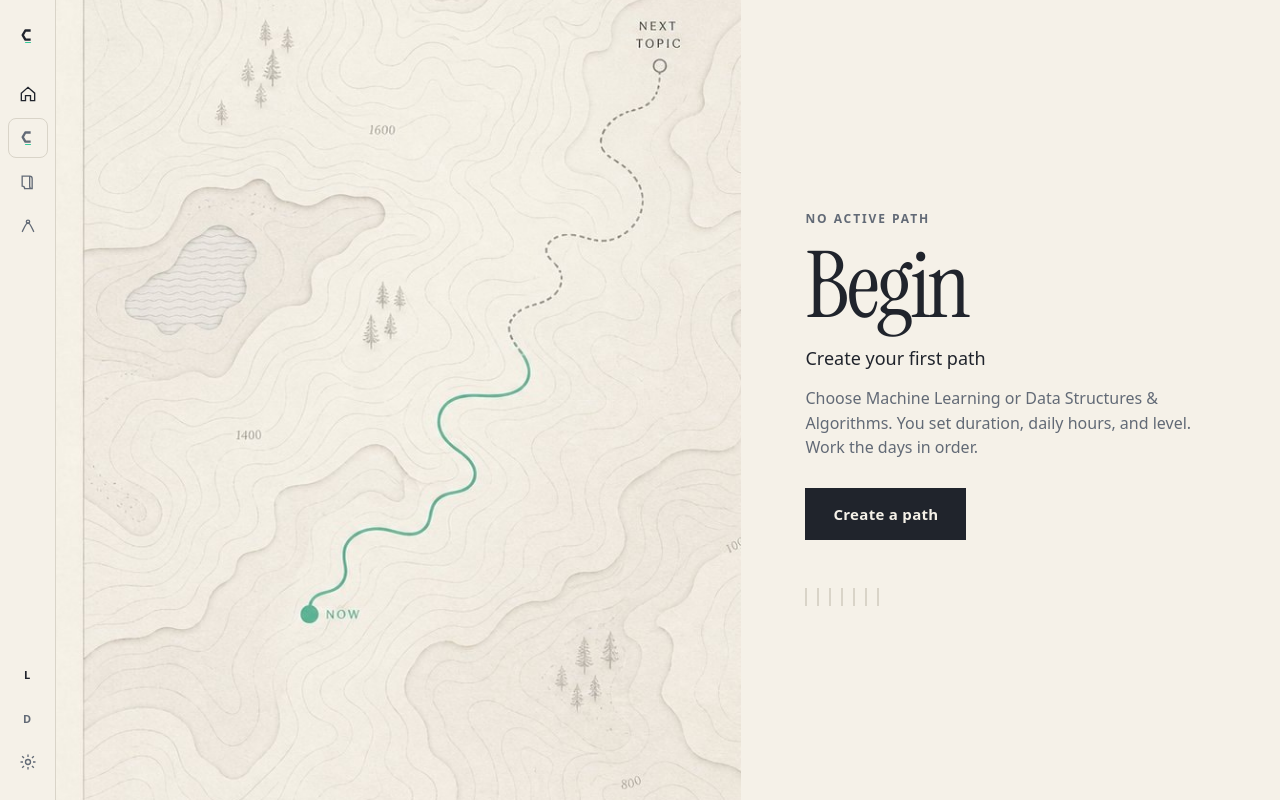
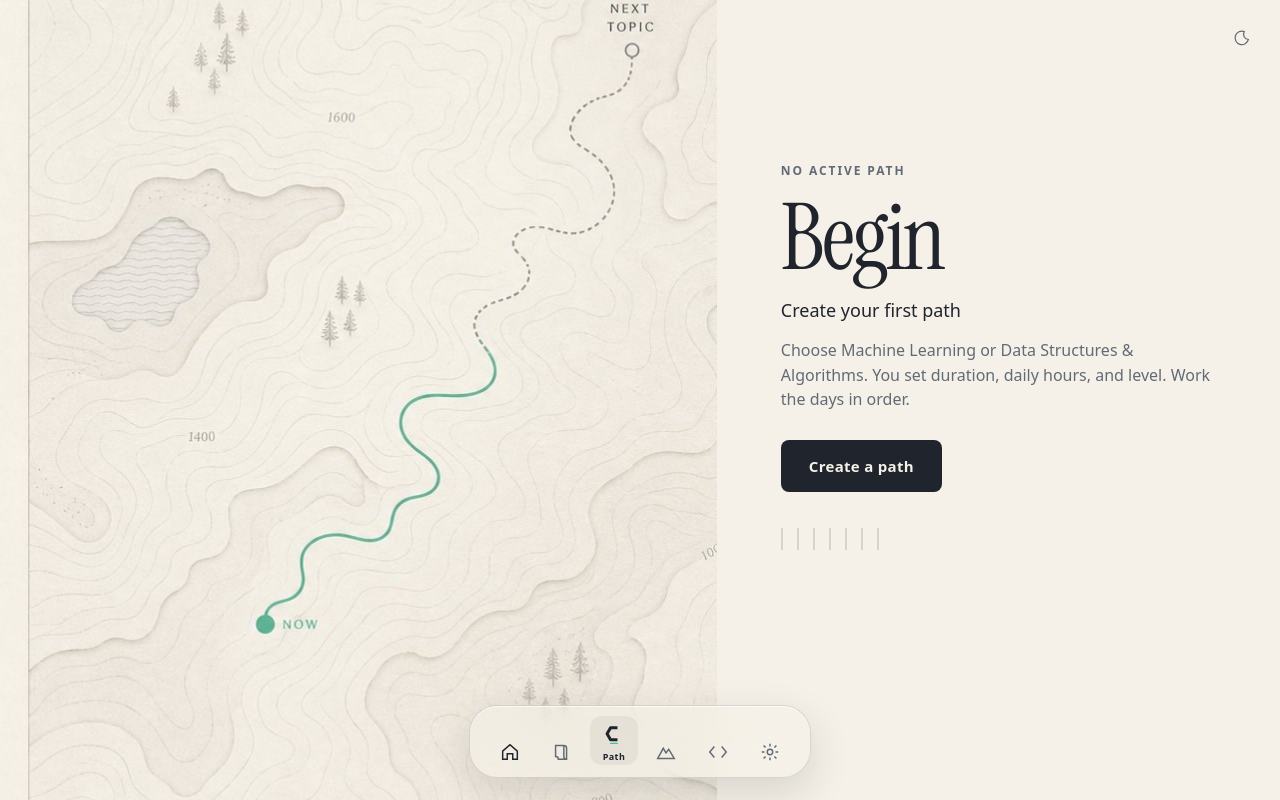
Before and after one commit to sanskrutishelke991/CodeLAbX, a Django app: page /dashboard/ in a window 1280 px wide. Run offline with Django 5.2, Linux system fonts and the light colour scheme; the visitor is signed in with stand-in values (Sample User, id 1); data comes from the database, SQL or seed files in the repository; data that the repository does not hold is empty; parts of the project's set-up code (start-up, migrations or seed data) failed here and were passed over.

Commit message:
Ship V2 atlas dashboard glass dock and path switcher.

```diff
--- a/static/css/v2/dashboard.css
+++ b/static/css/v2/dashboard.css
@@ -8,6 +8,9 @@
   --mint:#35C99A; --mint-ink:#1F7A5C; --amber:#E5A93D;
   --cta:#20242C; --cta-ink:#F5F1E8; --line:#D9D4C8;
   --map:url("../../brand/dash-map-light.jpg");
+  --dock:rgba(245,241,232,.58); --dock-line:rgba(32,36,44,.14);
+  --dock-glow:rgba(32,36,44,.14); --dock-spec:rgba(255,255,255,.7);
+  --path-tile:rgba(32,36,44,.06);
   --font-display:"Instrument Serif","Newsreader",Georgia,serif;
   --font-ui:system-ui,-apple-system,"Segoe UI",Arial,sans-serif;
 }
@@ -15,13 +18,16 @@
   --canvas:#0B0D12; --ink:#F3F0E8; --muted:#A5ACB8; --faint:#7A818C;
   --mint-ink:#7CE0BC; --cta:#F3F0E8; --cta-ink:#0B0D12; --line:#30343A;
   --map:url("../../brand/dash-map-dark.jpg");
+  --dock:rgba(17,21,28,.52); --dock-line:rgba(243,240,232,.16);
+  --dock-glow:rgba(0,0,0,.48); --dock-spec:rgba(255,255,255,.12);
+  --path-tile:rgba(243,240,232,.08);
 }
 *{box-sizing:border-box;margin:0;padding:0}
 html,body{height:100%}
 body{
-  display:grid;grid-template-columns:56px 1.12fr .88fr;grid-template-rows:1fr auto;
-  min-height:100vh;background:var(--canvas);color:var(--ink);font-family:var(--font-ui);
-  -webkit-font-smoothing:antialiased
+  display:grid;grid-template-columns:minmax(0,1.12fr) minmax(0,.88fr);grid-template-rows:1fr;
+  min-height:100vh;min-height:100dvh;background:var(--canvas);color:var(--ink);
+  font-family:var(--font-ui);-webkit-font-smoothing:antialiased;overflow:hidden
 }
 a{color:inherit;text-decoration:none}
 button{font:inherit;color:inherit;background:none;border:0;cursor:pointer}
@@ -29,31 +35,29 @@ button{font:inherit;color:inherit;background:none;border:0;cursor:pointer}
 .sr{position:absolute;width:1px;height:1px;overflow:hidden;clip:rect(0 0 0 0)}
 svg{display:block}
 
-.rail{
-  grid-row:1 / 3;display:flex;flex-direction:column;align-items:center;gap:4px;
-  padding:16px 6px 18px;border-right:1px solid var(--line)
+.theme-btn{
+  position:fixed;top:18px;right:18px;z-index:30;
+  width:40px;height:40px;display:grid;place-items:center;
+  color:var(--muted);border-radius:8px
 }
-.rail-mark{width:36px;height:36px;margin-bottom:14px;color:var(--ink)}
-.rail a,.rail button{
-  width:40px;height:40px;display:grid;place-items:center;border-radius:8px;color:var(--muted)
-}
-.rail a svg,.rail button svg{width:20px;height:20px}
-.rail a:hover,.rail button:hover,.rail a[aria-current="page"]{color:var(--ink)}
-.rail-dial{border:1px solid var(--line)}
-.rail-gap{flex:1}
-.theme-btn{font-size:11px;font-weight:700;letter-spacing:.06em;color:var(--faint)}
-.theme-btn[aria-pressed="true"]{color:var(--ink)}
+.theme-btn:hover{color:var(--ink)}
+.theme-btn svg{width:18px;height:18px}
+[data-theme="light"] .i-sun{display:none}
+[data-theme="dark"] .i-moon{display:none}
 
 .map{
-  background:var(--canvas) var(--map) center / cover no-repeat;min-height:0
+  background:var(--canvas) var(--map) center / cover no-repeat;
+  min-height:0;min-width:0
 }
 
 .sheet{
   display:flex;flex-direction:column;justify-content:center;
-  padding:56px clamp(28px,5vw,64px) 40px;min-height:0
+  padding:48px clamp(28px,5vw,64px) 136px;
+  min-height:0;min-width:0;overflow:auto
 }
 .kicker{
-  font-size:12px;font-weight:650;letter-spacing:.16em;text-transform:uppercase;color:var(--muted);margin-bottom:18px
+  font-size:12px;font-weight:650;letter-spacing:.16em;text-transform:uppercase;
+  color:var(--muted);margin-bottom:18px
 }
 h1{
   font-family:var(--font-display);font-size:clamp(56px,8vw,92px);font-weight:400;
@@ -64,14 +68,69 @@ h1{
 .btn{
   display:inline-flex;align-items:center;justify-content:center;
   min-height:52px;padding:0 28px;background:var(--cta);color:var(--cta-ink);
-  font-size:15px;font-weight:600;letter-spacing:.02em;width:fit-content
+  font-size:15px;font-weight:600;letter-spacing:.02em;width:fit-content;border-radius:8px
 }
 .btn:hover,.btn:focus-visible{box-shadow:0 0 0 4px rgba(53,201,154,.4)}
-.week{display:flex;gap:10px;margin-top:48px}
-.week i{width:2px;height:18px;background:var(--line);display:block}
-.week i.on{background:var(--mint);height:22px}
 
-.tabs{display:none}
+.paths{max-width:28em;margin-top:36px}
+.paths-kicker{
+  font-size:11px;font-weight:650;letter-spacing:.16em;text-transform:uppercase;
+  color:var(--faint);margin-bottom:10px
+}
+.path-row{
+  display:flex;justify-content:space-between;align-items:baseline;gap:16px;
+  width:100%;padding:10px 0 10px 14px;border-left:2px solid transparent;
+  color:var(--muted);text-align:left
+}
+.path-row:hover{color:var(--ink)}
+.path-row.on{border-left-color:var(--mint);color:var(--ink)}
+.path-name{font-size:15px;font-weight:550}
+.path-meta{font-size:13px;color:var(--faint);white-space:nowrap}
+.path-row.on .path-meta{color:var(--mint-ink)}
+.path-new{
+  display:inline-block;margin-top:10px;font-size:13px;color:var(--faint)
+}
+.path-new:hover{color:var(--ink);text-decoration:underline}
+
+.week{display:flex;gap:14px;align-items:flex-end;margin-top:36px}
+.week i{width:2px;height:22px;background:var(--line);display:block}
+.week i.on{background:var(--mint);height:28px}
+
+.dock{
+  position:fixed;left:50%;bottom:22px;transform:translateX(-50%);
+  z-index:40;display:flex;align-items:flex-end;gap:4px;
+  padding:10px 16px 12px;border-radius:28px;
+  background:rgba(17,21,28,.88);border:1px solid var(--dock-line);
+  box-shadow:0 14px 40px var(--dock-glow), inset 0 1px 0 var(--dock-spec)
+}
+@supports ((backdrop-filter:blur(16px)) or (-webkit-backdrop-filter:blur(16px))){
+  .dock{
+    background:var(--dock);
+    -webkit-backdrop-filter:blur(18px) saturate(1.25);
+    backdrop-filter:blur(18px) saturate(1.25)
+  }
+}
+.dock-i{
+  --s:1;
+  position:relative;width:48px;min-height:48px;padding:0 0 2px;
+  display:flex;flex-direction:column;align-items:center;justify-content:flex-end;
+  color:var(--muted);border-radius:12px;
+  transform:translateY(calc((var(--s) - 1) * -16px)) scale(var(--s));
+  transform-origin:50% 100%
+}
+.dock-i svg{width:22px;height:22px}
+.dock-i:hover,.dock-i[aria-current="page"]{color:var(--ink)}
+.dock-i.mob{display:none}
+.dock-cap{
+  display:none;margin-top:4px;font-size:9px;font-weight:650;
+  letter-spacing:.04em;color:var(--muted);line-height:1;white-space:nowrap
+}
+.dock-path{
+  color:var(--ink);background:var(--path-tile);width:48px;min-height:48px;
+  justify-content:center;padding:6px 0 4px
+}
+.dock-path svg{width:26px;height:26px}
+.dock-path .dock-cap{display:block;color:var(--ink)}
 
 .dial-back{
   position:fixed;inset:0;z-index:80;display:grid;place-items:center;padding:24px;
--- a/static/js/v2/dashboard.js
+++ b/static/js/v2/dashboard.js
@@ -3,21 +3,61 @@
   var root = document.documentElement;
   var back = document.getElementById("dial-back");
   var closeBtn = document.getElementById("dial-close");
-  var openers = [document.getElementById("open-dial"), document.getElementById("tab-dial")];
-  var tl = document.getElementById("tl");
-  var td = document.getElementById("td");
+  var openDialBtn = document.getElementById("open-dial");
+  var tog = document.getElementById("theme-toggle");
+  var dock = document.getElementById("dock");
+  var kicker = document.getElementById("day-kicker");
+  var heading = document.getElementById("day-h");
+  var lede = document.getElementById("day-lede");
+  var cont = document.getElementById("continue");
+  var rows = document.querySelectorAll(".path-row");
 
   function theme(t) {
     root.setAttribute("data-theme", t);
-    if (tl) tl.setAttribute("aria-pressed", t === "light" ? "true" : "false");
-    if (td) td.setAttribute("aria-pressed", t === "dark" ? "true" : "false");
+    if (tog) {
+      tog.setAttribute(
+        "aria-label",
+        t === "dark" ? "Switch to light theme" : "Switch to dark theme"
+      );
+    }
     try { localStorage.setItem("codelabx-v2-theme", t); } catch (e) {}
   }
-  if (tl) tl.addEventListener("click", function () { theme("light"); });
-  if (td) td.addEventListener("click", function () { theme("dark"); });
+  if (tog) {
+    tog.addEventListener("click", function () {
+      theme(root.getAttribute("data-theme") === "dark" ? "light" : "dark");
+    });
+  }
   var start = "light";
   try { start = localStorage.getItem("codelabx-v2-theme") || start; } catch (e) {}
   theme(start === "dark" ? "dark" : "light");
+
+  function selectPath(row) {
+    if (!row) return;
+    rows.forEach(function (r) {
+      r.classList.toggle("on", r === row);
+      r.setAttribute("aria-current", r === row ? "true" : "false");
+    });
+    if (kicker) kicker.textContent = row.getAttribute("data-kicker") || "";
+    var day = row.getAttribute("data-day") || "";
+    if (heading) heading.textContent = day ? "Day " + day : heading.textContent;
+    if (lede) lede.textContent = row.getAttribute("data-title") || "";
+    if (cont) {
+      var href = row.getAttribute("data-href");
+      if (href) cont.setAttribute("href", href);
+    }
+    try { sessionStorage.setItem("codelabx-v2-path", row.getAttribute("data-id") || ""); } catch (e) {}
+  }
+  rows.forEach(function (row) {
+    row.addEventListener("click", function () { selectPath(row); });
+  });
+  try {
+    var saved = sessionStorage.getItem("codelabx-v2-path");
+    if (saved) {
+      rows.forEach(function (row) {
+        if (row.getAttribute("data-id") === saved) selectPath(row);
+      });
+    }
+  } catch (e) {}
 
   function openDial() {
     if (!back) return;
@@ -27,10 +67,9 @@
   function closeDial() {
     if (!back) return;
     back.hidden = true;
+    if (openDialBtn) openDialBtn.focus();
   }
-  openers.forEach(function (el) {
-    if (el) el.addEventListener("click", openDial);
-  });
+  if (openDialBtn) openDialBtn.addEventListener("click", openDial);
   if (closeBtn) closeBtn.addEventListener("click", closeDial);
   if (back) {
     back.addEventListener("mousedown", function (e) {
@@ -40,4 +79,36 @@
   document.addEventListener("keydown", function (e) {
     if (e.key === "Escape") closeDial();
   });
+
+  function reduceMotion() {
+    return window.matchMedia("(prefers-reduced-motion: reduce)").matches;
+  }
+  function isMobile() {
+    return window.matchMedia("(max-width: 880px)").matches;
+  }
+  function resetDock() {
+    if (!dock) return;
+    var icons = dock.querySelectorAll(".dock-i");
+    for (var i = 0; i < icons.length; i++) icons[i].style.setProperty("--s", "1");
+  }
+  function magnify(ev) {
+    if (!dock || reduceMotion() || isMobile()) return;
+    var icons = dock.querySelectorAll(".dock-i");
+    for (var i = 0; i < icons.length; i++) {
+      var icon = icons[i];
+      if (!icon.getClientRects().length) continue;
+      var rect = icon.getBoundingClientRect();
+      var dist = Math.abs(ev.clientX - (rect.left + rect.width / 2));
+      var t = Math.min(1, dist / 110);
+      var scale = t === 1 ? 1 : 1 + 0.72 * Math.cos(t * Math.PI / 2);
+      icon.style.setProperty("--s", String(scale));
+    }
+  }
+  if (dock) {
+    dock.addEventListener("mousemove", magnify);
+    dock.addEventListener("mouseleave", resetDock);
+  }
+  window.addEventListener("resize", function () {
+    if (isMobile() || reduceMotion()) resetDock();
+  });
 })();
--- a/templates/dashboard/home.html
+++ b/templates/dashboard/home.html
@@ -6,40 +6,15 @@
 <meta name="viewport" content="width=device-width, initial-scale=1.0">
 <title>CodeLabX — Home</title>
 <link rel="icon" href="{% static 'brand/favicon.svg' %}">
-<link rel="stylesheet" href="{% static 'css/v2/dashboard.css' %}?v=1">
+<link rel="stylesheet" href="{% static 'css/v2/dashboard.css' %}?v=2">
 </head>
 <body>
 <a class="sr" href="#day">Skip to today</a>
 
-<aside class="rail" aria-label="Primary">
-  <a class="rail-mark" href="{% url 'dashboard:home' %}" aria-label="CodeLabX home" aria-current="page">
-    <svg viewBox="0 0 128 128" aria-hidden="true">
-      <path fill="none" stroke="currentColor" stroke-width="15" stroke-linejoin="round" d="M81 87.44 L47 87.44 L30 58 L47 28.56 L81 28.56"/>
-      <rect x="44" y="102" width="40" height="6" rx="3" fill="#35C99A"/>
-    </svg>
-  </a>
-  <a href="{% url 'dashboard:home' %}" title="Home" aria-current="page">
-    <svg viewBox="0 0 24 24" aria-hidden="true"><path fill="none" stroke="currentColor" stroke-width="1.6" d="M4 11 L12 4 L20 11 V20 H15 V14 H9 V20 H4 Z"/></svg>
-  </a>
-  <button type="button" class="rail-dial" id="open-dial" title="Path Dial" aria-haspopup="dialog" aria-controls="dial">
-    <svg viewBox="0 0 128 128" aria-hidden="true">
-      <path fill="none" stroke="currentColor" stroke-width="15" stroke-linejoin="round" d="M81 87.44 L47 87.44 L30 58 L47 28.56 L81 28.56"/>
-      <rect x="44" y="102" width="40" height="6" rx="3" fill="#35C99A"/>
-    </svg>
-  </button>
-  <a href="{% url 'content:library' %}" title="Learn">
-    <svg viewBox="0 0 24 24" aria-hidden="true"><path fill="none" stroke="currentColor" stroke-width="1.6" d="M5 5 H14 A3 3 0 0 1 17 8 V20 H8 A3 3 0 0 0 5 17 Z M14 5 V17 A3 3 0 0 0 17 20"/></svg>
-  </a>
-  <a href="{% url 'learning:roadmaps' %}" title="Roadmaps">
-    <svg viewBox="0 0 24 24" aria-hidden="true"><path fill="none" stroke="currentColor" stroke-width="1.6" d="M5 19 C8 13 10 8 12 8 C14 8 16 13 19 19"/><circle cx="12" cy="7" r="2" fill="none" stroke="currentColor" stroke-width="1.6"/></svg>
-  </a>
-  <span class="rail-gap"></span>
-  <button type="button" id="tl" class="theme-btn" title="Light">L</button>
-  <button type="button" id="td" class="theme-btn" title="Dark">D</button>
-  <a href="{% url 'accounts:settings' %}" title="Settings">
-    <svg viewBox="0 0 24 24" aria-hidden="true"><circle cx="12" cy="12" r="3" fill="none" stroke="currentColor" stroke-width="1.6"/><path fill="none" stroke="currentColor" stroke-width="1.6" d="M12 3 V6 M12 18 V21 M3 12 H6 M18 12 H21 M5 5 L7.2 7.2 M16.8 16.8 L19 19 M19 5 L16.8 7.2 M7.2 16.8 L5 19"/></svg>
-  </a>
-</aside>
+<button type="button" class="theme-btn" id="theme-toggle" title="Switch theme" aria-label="Switch to dark theme">
+  <svg class="i-moon" viewBox="0 0 24 24" aria-hidden="true"><path fill="none" stroke="currentColor" stroke-width="1.6" d="M15 3.5 A9 9 0 1 0 20.5 14 A7 7 0 0 1 15 3.5 Z"/></svg>
+  <svg class="i-sun" viewBox="0 0 24 24" aria-hidden="true"><circle cx="12" cy="12" r="4" fill="none" stroke="currentColor" stroke-width="1.6"/><path fill="none" stroke="currentColor" stroke-width="1.6" d="M12 3 V5 M12 19 V21 M3 12 H5 M19 12 H21 M5.6 5.6 L7 7 M17 17 L18.4 18.4 M18.4 5.6 L17 7 M7 17 L5.6 18.4"/></svg>
+</button>
 
 <section class="map" aria-hidden="true"></section>
 
@@ -47,23 +22,43 @@
 {% if roadmaps %}
   {% with rm=roadmaps.0 %}
   {% with nxt=rm.completed_days|add:1 %}
-  <p class="kicker">{{ rm.get_topic_display }} · {{ rm.daily_hours }} h</p>
-  <h1>Day {% if nxt > rm.total_days %}{{ rm.total_days }}{% else %}{{ nxt }}{% endif %}</h1>
-  <p class="lede">{{ rm.title }}</p>
+  <p class="kicker" id="day-kicker">{{ rm.get_topic_display }} · {{ rm.daily_hours }} h</p>
+  <h1 id="day-h">Day {% if nxt > rm.total_days %}{{ rm.total_days }}{% else %}{{ nxt }}{% endif %}</h1>
+  <p class="lede" id="day-lede">{{ rm.title }}</p>
   <p class="body">This is the next unfinished day on the path you set. Daily hours and level stay the ones you chose. A later proposal does not rewrite this route until you approve it.</p>
   {% if nxt > rm.total_days %}
-  <a class="btn" href="{% url 'learning:roadmap_detail' rm.id %}">Continue</a>
+  <a class="btn" id="continue" href="{% url 'learning:roadmap_detail' rm.id %}">Continue</a>
   {% else %}
-  <a class="btn" href="{% url 'learning:day_detail' rm.id nxt %}">Continue</a>
+  <a class="btn" id="continue" href="{% url 'learning:day_detail' rm.id nxt %}">Continue</a>
   {% endif %}
   {% endwith %}
   {% endwith %}
+
+  <div class="paths" aria-label="Current path">
+    <p class="paths-kicker">Current path</p>
+    {% for rm in roadmaps %}
+    {% with nxt=rm.completed_days|add:1 %}
+    <button type="button"
+      class="path-row{% if forloop.first %} on{% endif %}"
+      {% if forloop.first %}aria-current="true"{% else %}aria-current="false"{% endif %}
+      data-id="{{ rm.id }}"
+      data-day="{% if nxt > rm.total_days %}{{ rm.total_days }}{% else %}{{ nxt }}{% endif %}"
+      data-kicker="{{ rm.get_topic_display }} · {{ rm.daily_hours }} h"
+      data-title="{{ rm.title }}"
+      data-href="{% if nxt > rm.total_days %}{% url 'learning:roadmap_detail' rm.id %}{% else %}{% url 'learning:day_detail' rm.id nxt %}{% endif %}">
+      <span class="path-name">{{ rm.get_topic_display }}</span>
+      <span class="path-meta">Day {% if nxt > rm.total_days %}{{ rm.total_days }}{% else %}{{ nxt }}{% endif %} · {{ rm.daily_hours }} h</span>
+    </button>
+    {% endwith %}
+    {% endfor %}
+    <a class="path-new" href="{% url 'learning:roadmap_create' %}">Create another path</a>
+  </div>
 {% else %}
-  <p class="kicker">No active path</p>
-  <h1>Begin</h1>
-  <p class="lede">Create your first path</p>
+  <p class="kicker" id="day-kicker">No active path</p>
+  <h1 id="day-h">Begin</h1>
+  <p class="lede" id="day-lede">Create your first path</p>
   <p class="body">Choose Machine Learning or Data Structures &amp; Algorithms. You set duration, daily hours, and level. Work the days in order.</p>
-  <a class="btn" href="{% url 'learning:roadmap_create' %}">Create a path</a>
+  <a class="btn" id="continue" href="{% url 'learning:roadmap_create' %}">Create a path</a>
 {% endif %}
 
   <div class="week" aria-label="This week">
@@ -75,12 +70,42 @@
   </div>
 </section>
 
-<nav class="tabs" aria-label="Mobile">
-  <a href="{% url 'dashboard:home' %}" aria-current="page">Home</a>
-  <a href="{% url 'content:library' %}">Learn</a>
-  <button type="button" id="tab-dial" aria-haspopup="dialog">Path</button>
-  <a href="{% url 'progress:analytics' %}">Progress</a>
-  <a href="{% url 'accounts:settings' %}">More</a>
+<nav class="dock" id="dock" aria-label="Primary">
+  <a class="dock-i" href="{% url 'dashboard:home' %}" title="Home" aria-current="page">
+    <svg viewBox="0 0 24 24" aria-hidden="true"><path fill="none" stroke="currentColor" stroke-width="1.6" d="M4 11 L12 4 L20 11 V20 H15 V14 H9 V20 H4 Z"/></svg>
+    <span class="dock-cap">Home</span>
+  </a>
+  <a class="dock-i" href="{% url 'content:library' %}" title="Learn">
+    <svg viewBox="0 0 24 24" aria-hidden="true"><path fill="none" stroke="currentColor" stroke-width="1.6" d="M5 5 H14 A3 3 0 0 1 17 8 V20 H8 A3 3 0 0 0 5 17 Z M14 5 V17 A3 3 0 0 0 17 20"/></svg>
+    <span class="dock-cap">Learn</span>
+  </a>
+  <button type="button" class="dock-i dock-path" id="open-dial" title="Path Dial" aria-haspopup="dialog" aria-controls="dial">
+    <svg viewBox="0 0 128 128" aria-hidden="true">
+      <path fill="none" stroke="currentColor" stroke-width="15" stroke-linejoin="round" d="M81 87.44 L47 87.44 L30 58 L47 28.56 L81 28.56"/>
+      <rect x="44" y="102" width="40" height="6" rx="3" fill="#35C99A"/>
+    </svg>
+    <span class="dock-cap">Path</span>
+  </button>
+  <a class="dock-i desk" href="{% url 'learning:roadmaps' %}" title="Roadmaps">
+    <svg viewBox="0 0 24 24" aria-hidden="true"><path fill="none" stroke="currentColor" stroke-width="1.6" d="M3 19 L9 8 L12 13 L15 9 L21 19 Z"/></svg>
+    <span class="dock-cap">Roadmaps</span>
+  </a>
+  <a class="dock-i desk" href="{% url 'practice:task_list' %}" title="Practice">
+    <svg viewBox="0 0 24 24" aria-hidden="true"><path fill="none" stroke="currentColor" stroke-width="1.6" d="M8 6 L3 12 L8 18 M16 6 L21 12 L16 18"/></svg>
+    <span class="dock-cap">Practice</span>
+  </a>
+  <a class="dock-i desk" href="{% url 'accounts:settings' %}" title="Settings">
+    <svg viewBox="0 0 24 24" aria-hidden="true"><circle cx="12" cy="12" r="3" fill="none" stroke="currentColor" stroke-width="1.6"/><path fill="none" stroke="currentColor" stroke-width="1.6" d="M12 3 V6 M12 18 V21 M3 12 H6 M18 12 H21 M5 5 L7.2 7.2 M16.8 16.8 L19 19 M19 5 L16.8 7.2 M7.2 16.8 L5 19"/></svg>
+    <span class="dock-cap">Settings</span>
+  </a>
+  <a class="dock-i mob" href="{% url 'progress:analytics' %}" title="Progress">
+    <svg viewBox="0 0 24 24" aria-hidden="true"><path fill="none" stroke="currentColor" stroke-width="1.6" d="M4 16 L10 10 L14 13 L20 6 M4 19 H20"/></svg>
+    <span class="dock-cap">Progress</span>
+  </a>
+  <a class="dock-i mob" href="{% url 'accounts:settings' %}" title="More">
+    <svg viewBox="0 0 24 24" aria-hidden="true"><path fill="none" stroke="currentColor" stroke-width="1.8" d="M5 7 H19 M5 12 H19 M5 17 H19"/></svg>
+    <span class="dock-cap">More</span>
+  </a>
 </nav>
 
 <div class="dial-back" id="dial-back" hidden>
@@ -127,6 +152,6 @@
   </div>
 </div>
 
-<script src="{% static 'js/v2/dashboard.js' %}?v=1" defer></script>
+<script src="{% static 'js/v2/dashboard.js' %}?v=2" defer></script>
 </body>
 </html>
```
Also changed, not shown: other parts of static/css/v2/dashboard.css (+22 -10 lines).
